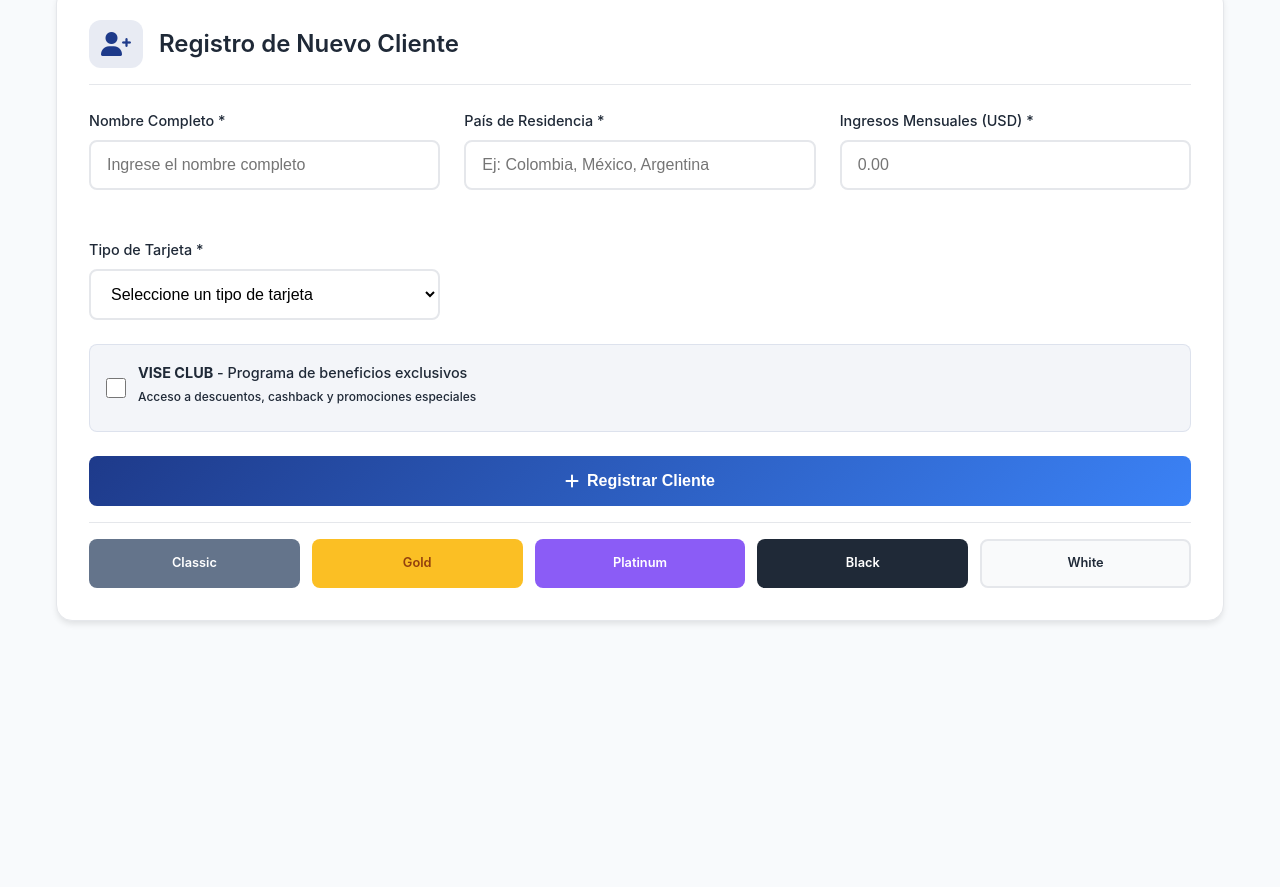
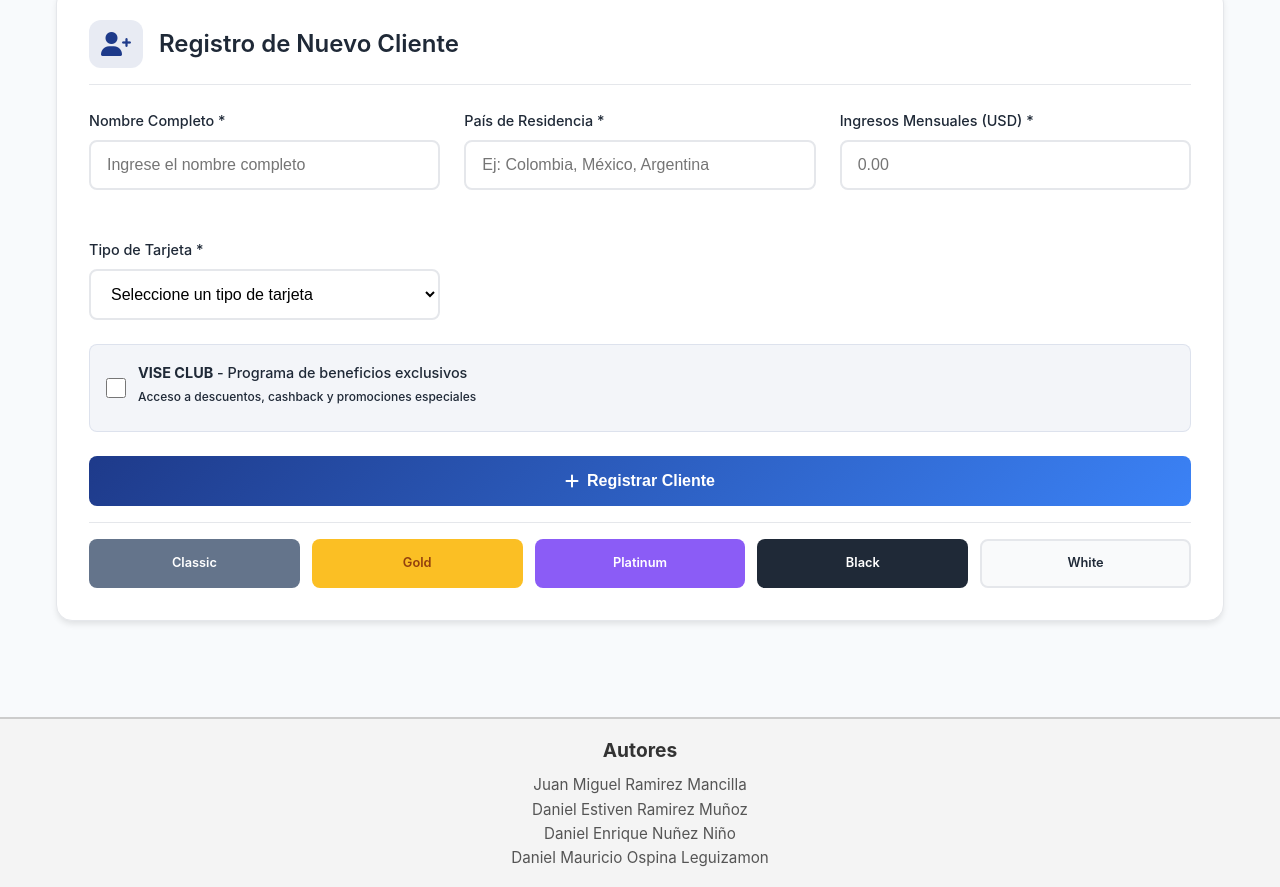
Before and after one commit to danielra123/Vise, a website: page public/index.html in a window 1280 px wide. Shown: the part 367-1254 px from the top of the page. Before the commit the page ends 1052 px from the top, so only its background shows below. Drawn offline with Linux system fonts and the light colour scheme; no server answers.

Commit message:
Agregado footer con autores en index.html y estilos en styles.css

```diff
--- a/public/index.html
+++ b/public/index.html
@@ -210,5 +210,16 @@
 
     <!-- Scripts al final del body para mejor rendimiento -->
     <script src="script.js"></script>
+    <footer class="footer">
+        <div class="footer-content">
+            <h3>Autores</h3>
+            <ul>
+                <li>Juan Miguel Ramirez Mancilla</li>
+                <li>Daniel Estiven Ramirez Muñoz</li>
+                <li>Daniel Enrique Nuñez Niño</li>
+                <li>Daniel Mauricio Ospina Leguizamon</li>
+            </ul>
+        </div>
+    </footer>
 </body>
 </html>
--- a/public/styles.css
+++ b/public/styles.css
@@ -137,6 +137,31 @@ body {
     color: var(--text-primary);
     font-size: 1.5rem;
     font-weight: 600;
+}
+
+.footer {
+    background-color: #f4f4f4;
+    padding: 1rem;
+    text-align: center;
+    margin-top: 2rem;
+    border-top: 2px solid #ccc;
+}
+
+.footer h3 {
+    margin-bottom: 0.5rem;
+    font-size: 1.2rem;
+    color: #333;
+}
+
+.footer ul {
+    list-style: none;
+    padding: 0;
+    margin: 0;
+}
+
+.footer li {
+    font-size: 0.95rem;
+    color: #555;
 }
 
 .form-header i {
```
